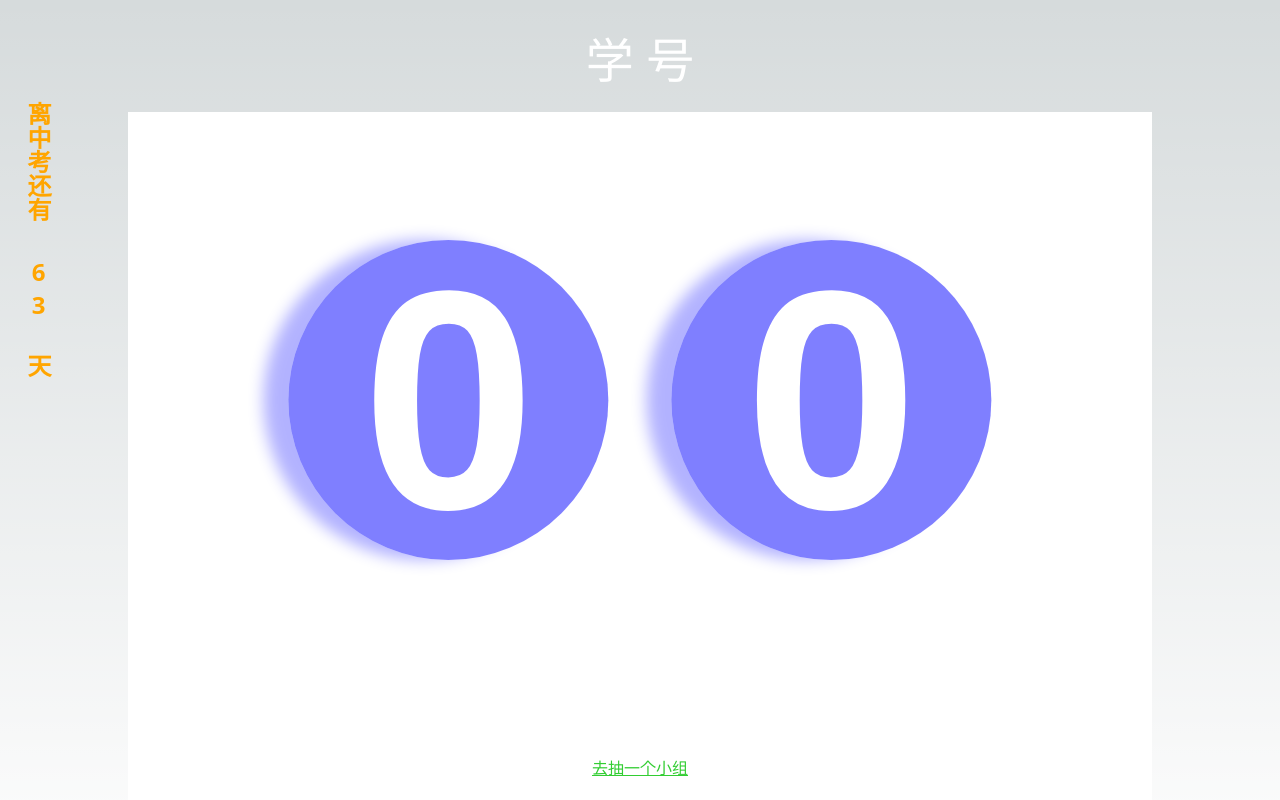
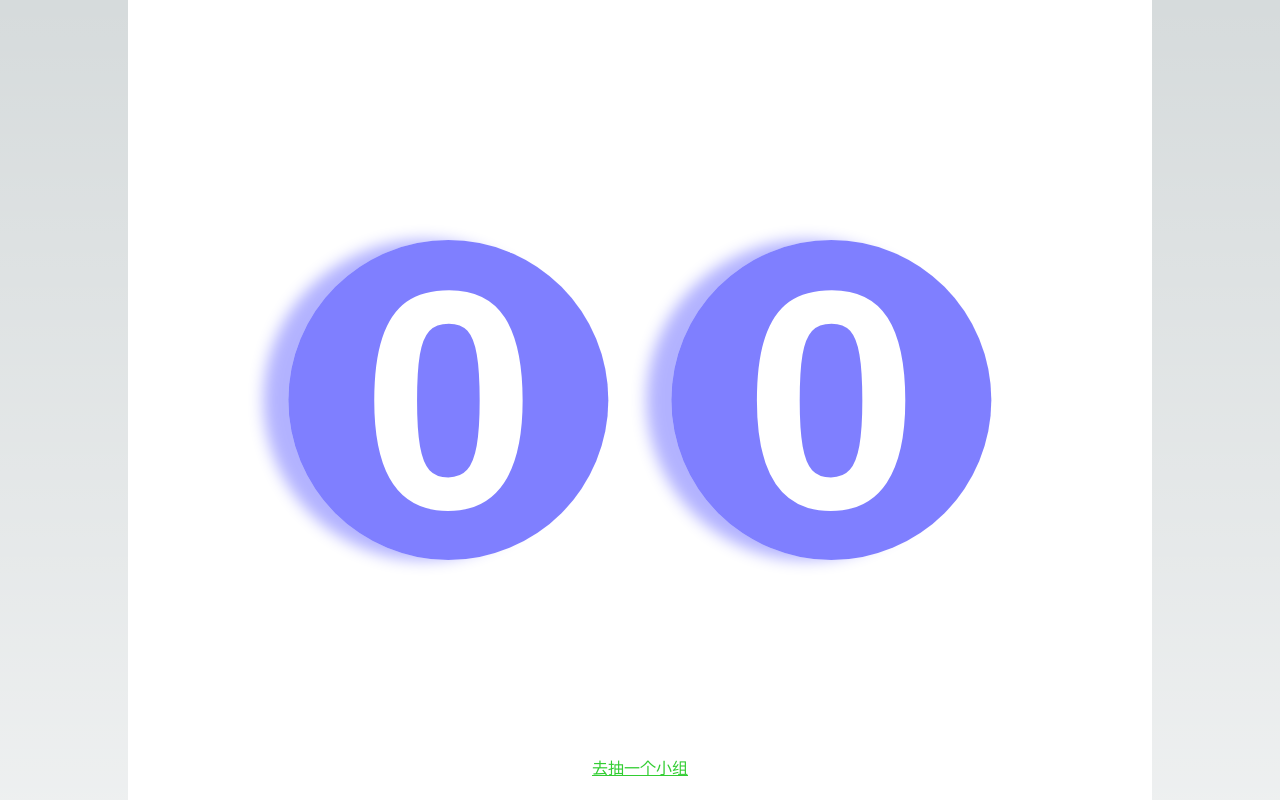
Before and after one commit to GaryFu/Lottery, a Next.js app: page / in a window 1280 px wide. Shown: the top 800 px of the page. Built offline with nearby package versions, Linux system fonts and the light colour scheme.

Commit message:
no comment

```diff
--- a/src/components/Lottery.js
+++ b/src/components/Lottery.js
@@ -86,6 +86,7 @@ function Lottery({ maxNumber, digits }) {
 
   return (
       <div className={styles.lottery}>
+          <h1 className={styles.title}>学    号</h1>
           <div className={styles.sphereContainer}>
               {spheres.map((digit, index) => (
                   <div key={index} className={styles.ball}>
--- a/src/components/Lottery.module.css
+++ b/src/components/Lottery.module.css
@@ -93,9 +93,8 @@
 }
 
 .floatingText {
-  position: fixed;
   left: 20px;
-  top: 30%;
+  margin-top: 30%;
   transform: translateY(-50%);
   color: orange;
   font-size: 1.5rem;
--- a/src/pages/index.js
+++ b/src/pages/index.js
@@ -26,7 +26,6 @@ function Home() {
 
   return (
     <div className={styles.pageContainer}>
-      <h1 className={styles.title}>学    号</h1>
       <Lottery maxNumber={38} digits={2} />
       <div>
         <span className={styles.navLink} onClick={handleClick}>
```
